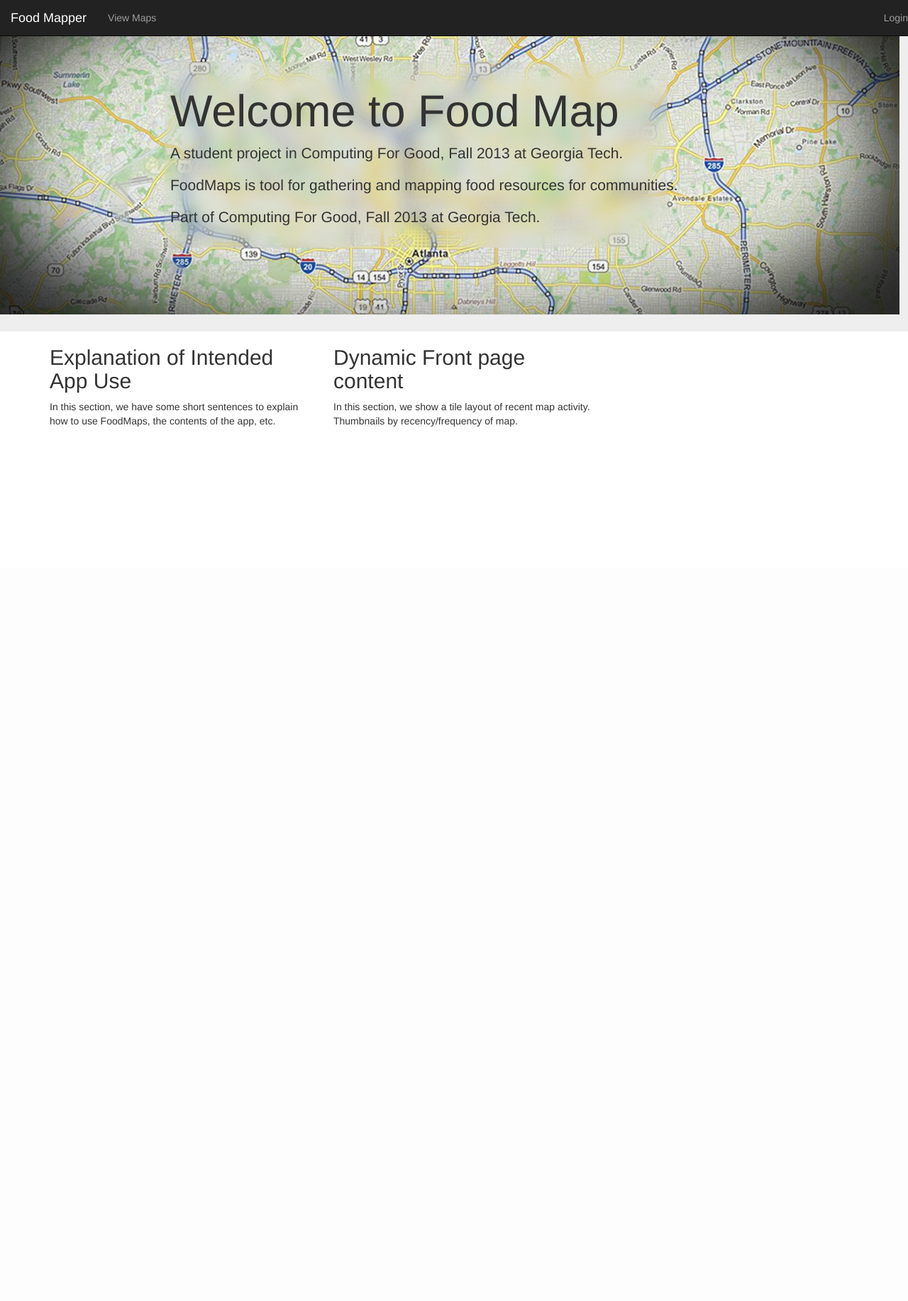
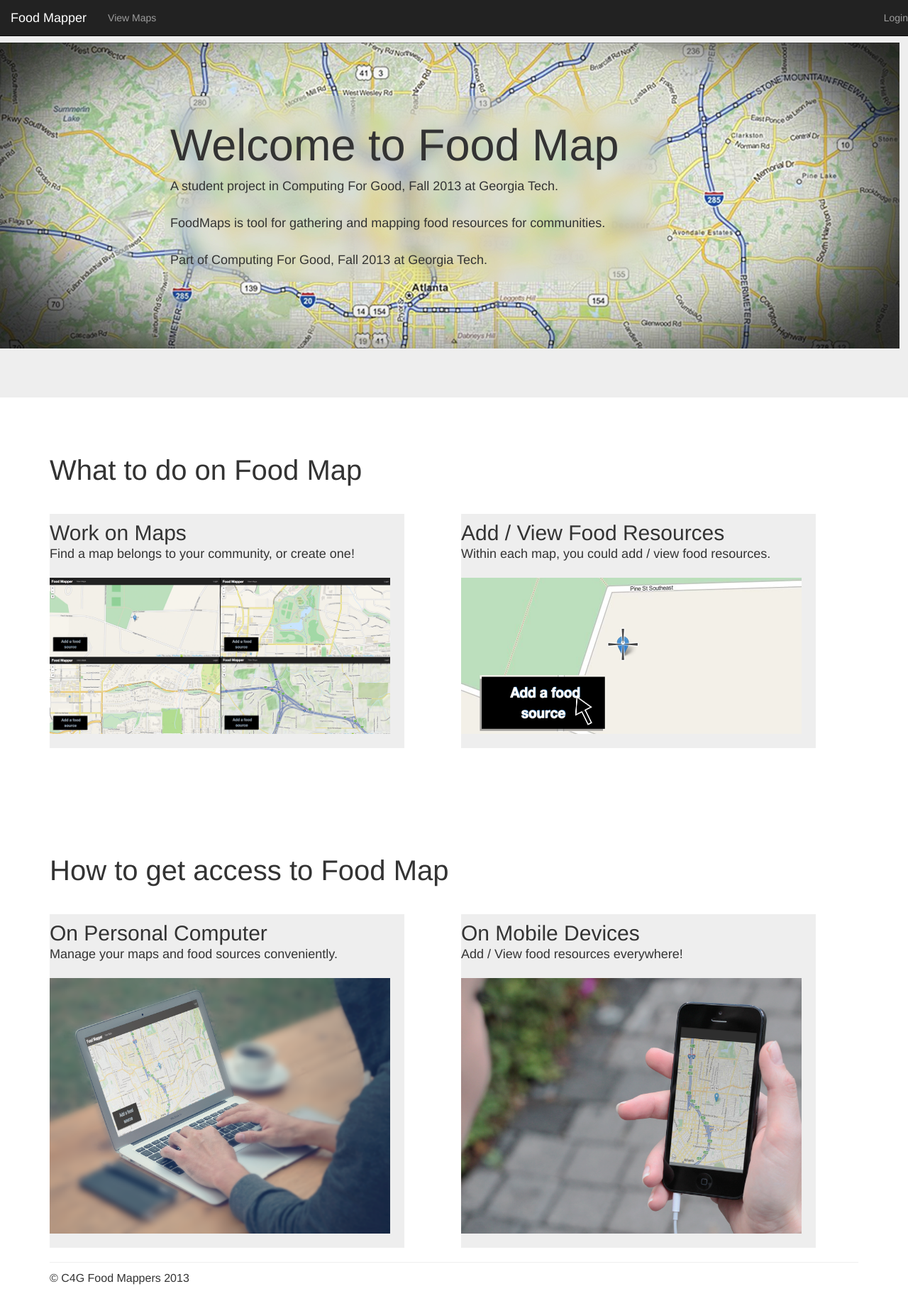
Before and after one commit to food-mappers/food-mapper-app, a Django app: page / in a window 1280 px wide. Shown: the whole page at 71% size. Before the commit the page ends 601 px from the top, so only its background shows below. Run offline with Django 3.2, Linux system fonts and the light colour scheme; parts of the project's set-up code (start-up, migrations or seed data) failed here and were passed over; some libraries are stand-ins or nearby versions.

Commit message:
Finished FrontPage
Finished, but need to be more robust.

```diff
--- a/frontend/static/css/root.css
+++ b/frontend/static/css/root.css
@@ -4,25 +4,74 @@
 	background-position: middle top;
 	width:1300px;
 	height: 450px;
- 	padding:90px 240px 100px;
+ 	padding: 90px 240px 100px;
+ 	margin-top: 10px;
 }
 .jumbotron{
-	padding-top: 12px;
-	padding-bottom: 5px;
+	padding-top: 50px;
+	padding-bottom: 50px;
 	margin-bottom: 0px;
 }
 
 .row{
 	margin-left: -30px;
 }
+
 div {
 display: block;
 }
 
 .span4{
-	width:370px;
+	width:500px;
+	height:330px;
+	display: block;
 	float: left;
-	min-height: 1px;
 	margin-left: 30px;
+	margin-right: 50px;
 	padding-top: 0px;
+	padding-bottom: 10px;
+	background-color: #eee;
 }
+
+.heading{
+	display: block;
+	padding: 60px 30px 30px;
+	font-size: 40px;
+	clear:both;
+}
+
+.span4 h2{
+	margin-top: 10px;
+	margin-bottom: 0px;
+}
+
+#space{
+padding-top: 150px;
+}
+
+#larger{
+	width:500px;
+	height:470px;
+}
+
+
+.container p{
+display: block;
+font-size: 18px;
+line-height: 1.5;
+padding-bottom: 10px;
+}
+.container img {
+display: block;
+padding: 10 auto 30px;
+}
+
+.container hr{
+border-top: 1px solid #eeeeee;
+padding: 10px 0 0;
+margin: 20px 0 0px;
+}
+
+.footer p{
+	font-size: 16px
+}
--- a/frontend/templates/root.html
+++ b/frontend/templates/root.html
@@ -15,20 +15,40 @@
 </div>
 <div class="container">
 	<div class="row">
+		<h2 class="heading">What to do on Food Map</h2>
 		<div class="span4">
-			<h2>Explanation of Intended App Use</h2>
-			<p>In this section, we have some short sentences to explain how to use FoodMaps, the contents of the app, etc.
+			<h2>Work on Maps</h2>
+			<p>Find a map belongs to your community, or create one!
 			</p>
+			<img src="../static/css/images/maps.png" width="480" height="220" >
 		</div>
 
 		<div class="span4">
-			<h2>Dynamic Front page content</h2>
-			<p>In this section, we show a tile layout of recent map activity. Thumbnails by recency/frequency of map.
-			</p>
+			<h2>Add / View Food Resources</h2>
+			<p>Within each map, you could add / view food resources.</p>
+			<img src="../static/css/images/Addpoint.png" width="480" height="220" >
+		</div>
+		<br>
+		<h2 class="heading" id="space">How to get access to Food Map</h2>
+		<div class="span4" id="larger">
+			<h2>On Personal Computer</h2>
+			<p>Manage your maps and food sources conveniently.</p>
+			<img src="../static/css/images/productshot2.png" width="480" >
 		</div>
 
+		<div class="span4" id="larger">
+			<h2>On Mobile Devices</h2> <!--Dynamic Front page content?-->
+			<p>Add / View food resources everywhere!</p>
+			<img src="../static/css/images/productshot.png" width="480" >
+		</div>
+	</div>
+
+	<hr>
+	<div class="footer">
+		<p>© C4G Food Mappers 2013</p>
 	</div>
 </div> <!-- container -->
+
 {% endblock %}
 
 {% block scripts %}
```
Also changed, not shown: frontend/static/css/images/addpoint.png (added), frontend/static/css/images/front2.jpg (deleted), frontend/static/css/images/front3.jpg (deleted), frontend/static/css/images/maps.png (added), frontend/static/css/images/productshot.png (added), frontend/static/css/images/productshot2.png (added), 1 other file.
